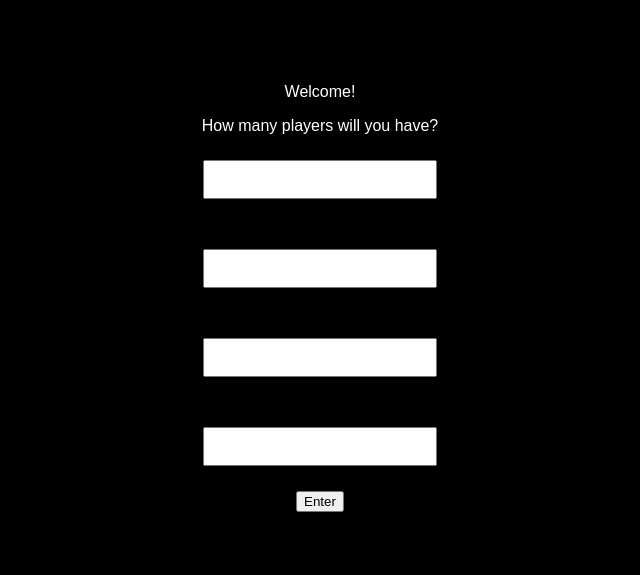
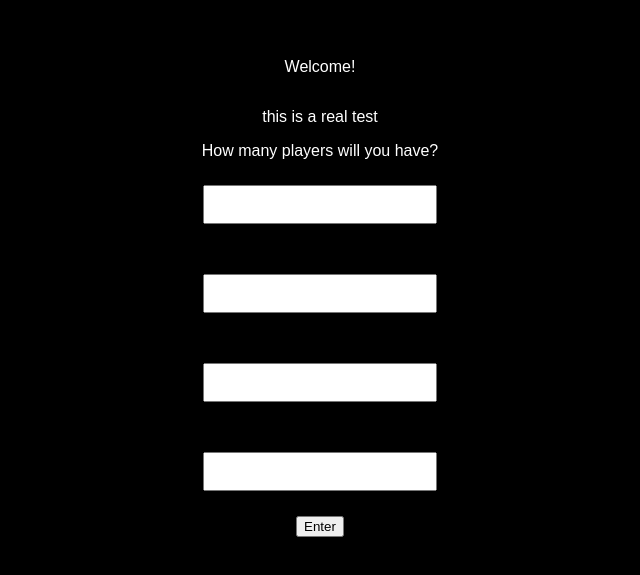
Before and after one commit to ariel-walley/dnd-app, a React (Create React App) app in the folder client/: page / in a window 1280 px wide. Shown: the part 111-686 px from the top of the page, without its empty margins (320-960 px from the left). Built offline with nearby package versions, Linux system fonts and the light colour scheme.

Commit message:
Create context structure

```diff
--- a/client/src/App.js
+++ b/client/src/App.js
@@ -1,7 +1,11 @@
 import React from 'react';
 import { Route } from 'react-router-dom';
+
 import GlobalStyle from './globalStyles';
 import { Container } from './styles';
+
+import { PlayersContext } from './context';
+
 import StartPage from './components/startPage';
 import MainPage from './components/controlPanel/mainPage';
 import PlayerWindow from './components/playerWindow';
@@ -25,9 +29,11 @@ function App() {
   return (
     <Container>
       <GlobalStyle/>
-      <Route exact path="/"><StartPage/></Route>
-      <Route path="/dm"><MainPage/></Route>
-      {createRoutes()}
+      <PlayersContext.Provider value={"this is a real test"}>
+        <Route exact path="/"><StartPage/></Route>
+        <Route path="/dm"><MainPage/></Route>
+        {createRoutes()}
+      </PlayersContext.Provider>
     </Container>
   )
 }
--- a/client/src/components/startPage.js
+++ b/client/src/components/startPage.js
@@ -1,9 +1,13 @@
 import React from 'react';
 import { useHistory } from "react-router-dom";
+
 import styled from 'styled-components';
 import { Container } from '../styles';
 
 import { io } from 'socket.io-client';
+
+import { PlayersContext } from '../context';
+import { useContext } from 'react';
 
 const UserInput = styled.input`
   height: 25px;
@@ -87,9 +91,12 @@ function StartPage() {
     history.push("/dm");
   }
 
+  const contextTest = useContext(PlayersContext);
+
   return(
     <Container>
       <p>Welcome!</p>
+      <p>{contextTest}</p>
       <label>How many players will you have?</label>
       {createDivs()}
       <button onClick={setUpPlayers} type="submit">Enter</button>
--- /dev/null
+++ b/client/src/context.js
@@ -0,0 +1,3 @@
+import React from 'react';
+
+export const PlayersContext = React.createContext("this is a test")
```
